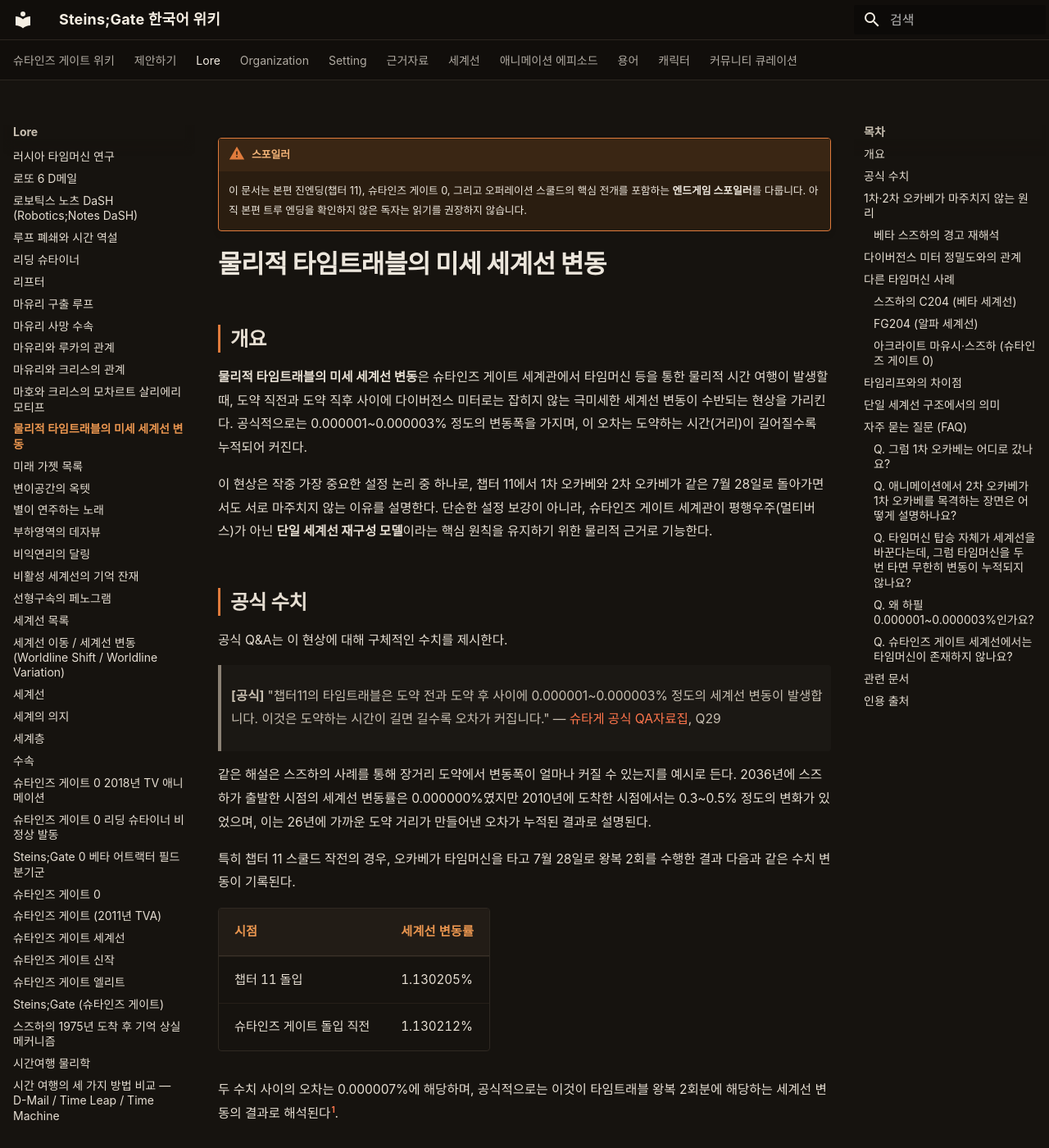
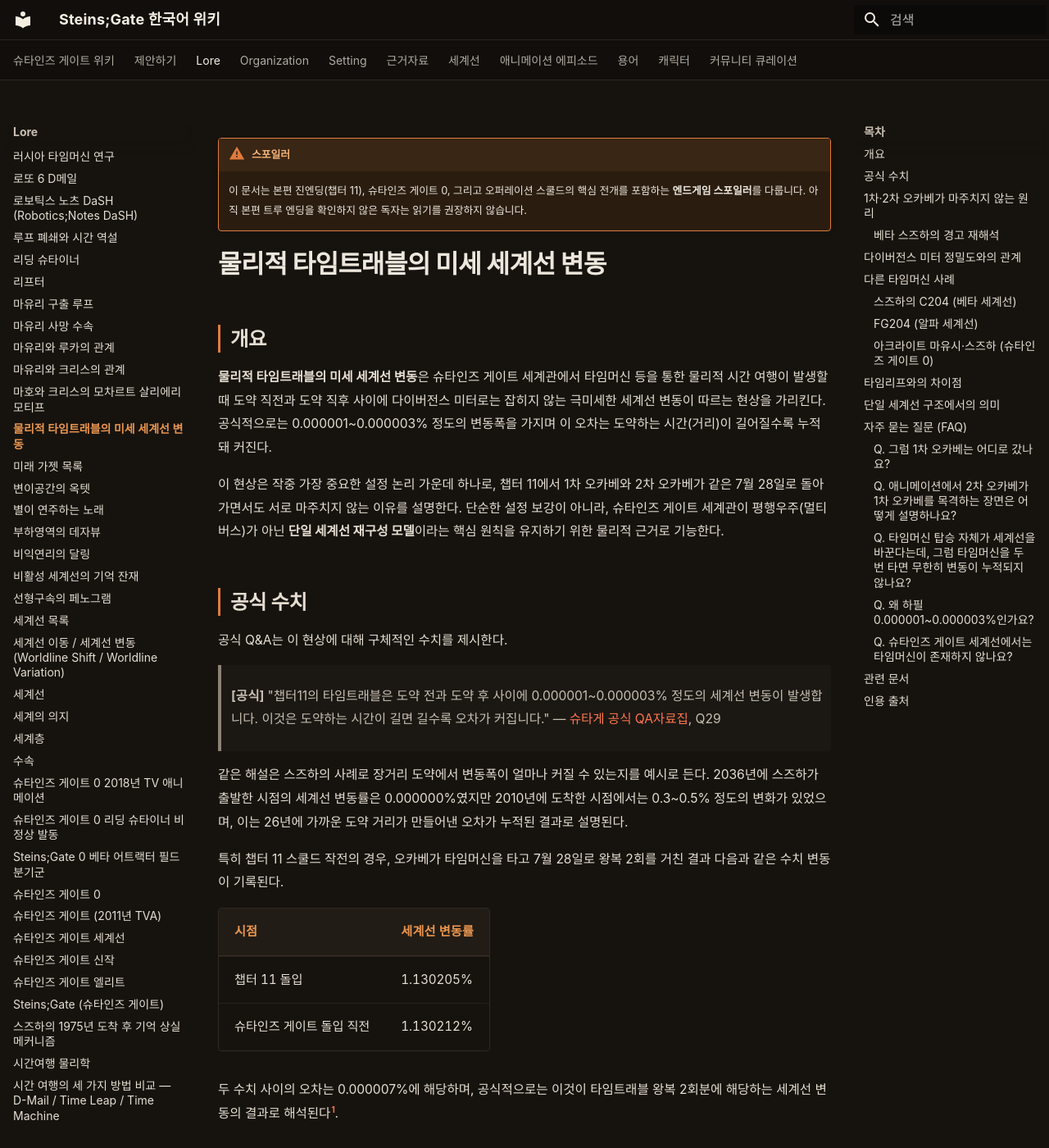
Before and after one commit to sgwiki/sgwiki.github.io, an MkDocs documentation site: the page built from wiki/lore/물리적-타임트래블의-미세-세계선-변동.md, in a window 1280 px wide and 1400 px high. Shown: the whole window at 82% size. Built offline with MkDocs 1.6.1 and Material for MkDocs 9.7.7, drawn with Linux system fonts in a browser that asks for light colours; some web fonts are replaced; some of the changed text lies outside the part shown.

Commit message:
chore(wiki): 물리적-타임트래블의-미세-세계선-변동 정비 — restructurer frontmatter 보강(title·category·tags 5)+본문 중간 중복 각주 정의 [^1][^2][^3][^4] 4건 제거(## 인용 출처 절의 정의와 중복 해소, 인라인 참조는 유지)·rewriter VOCAB '수속(convergence)' 영어 병기 제거 1건·humanize 12건(번역투 쉼표 4·번역투 'through' 1·자동화 피동 2·추상주어+만능동사 1·결론 요약 관용구 2·지시 반복 2)·사실·스포일러(endgame)·수치(0.000001~0.000003%·0.000000%~0.3~0.5%·26년·1.130205%·1.130212%·0.000007%·2025년·2010년·15년·챕터 11·7월 28일·2036년)·고유명사(오카베·스즈하·마유시·카가리·IBN 5100·SERN·C204·오퍼레이션 아크라이트·어트랙터 필드·다이버전스 미터) 불변·각주 [^1][^2][^3][^4] 불변·quote_protect pass(4/4)·fact_guard pass(0 violations)·sanitizer pass·linker pass(16 ok·broken 0)
Co-Authored-By: Claude Opus 4.6 <noreply@anthropic.com>

```diff
--- a/wiki/lore/물리적-타임트래블의-미세-세계선-변동.md
+++ b/wiki/lore/물리적-타임트래블의-미세-세계선-변동.md
@@ -1,6 +1,9 @@
 ---
+title: 물리적 타임트래블의 미세 세계선 변동
+category: lore
+tags: [세계선, 타임머신, 타임리프, 다이버전스 미터, 오퍼레이션 스쿨드]
 spoiler: endgame
-description: "물리적 타임트래블의 미세 세계선 변동은 슈타인즈 게이트 세계관에서 타임머신 등을 통한 물리적 시간 여행이 발생할 때, 도약 직전과 도약 직후 사이에 다이버전스 미터로는 잡히지 않는 극미세한 세계선 변동이 수반되는 현상을 가리킨다."
+description: "물리적 타임트래블의 미세 세계선 변동은 슈타인즈 게이트 세계관에서 타임머신 등을 통한 물리적 시간 여행이 발생할 때 도약 직전과 도약 직후 사이에 다이버전스 미터로는 잡히지 않는 극미세한 세계선 변동이 따르는 현상을 가리킨다."
 ---
 
 !!! warning "스포일러"
@@ -10,9 +13,9 @@ description: "물리적 타임트래블의 미세 세계선 변동은 슈타인
 
 ## 개요
 
-**물리적 타임트래블의 미세 세계선 변동**은 슈타인즈 게이트 세계관에서 타임머신 등을 통한 물리적 시간 여행이 발생할 때, 도약 직전과 도약 직후 사이에 다이버전스 미터로는 잡히지 않는 극미세한 세계선 변동이 수반되는 현상을 가리킨다. 공식적으로는 0.000001~0.000003% 정도의 변동폭을 가지며, 이 오차는 도약하는 시간(거리)이 길어질수록 누적되어 커진다.
+**물리적 타임트래블의 미세 세계선 변동**은 슈타인즈 게이트 세계관에서 타임머신 등을 통한 물리적 시간 여행이 발생할 때 도약 직전과 도약 직후 사이에 다이버전스 미터로는 잡히지 않는 극미세한 세계선 변동이 따르는 현상을 가리킨다. 공식적으로는 0.000001~0.000003% 정도의 변동폭을 가지며 이 오차는 도약하는 시간(거리)이 길어질수록 누적돼 커진다.
 
-이 현상은 작중 가장 중요한 설정 논리 중 하나로, 챕터 11에서 1차 오카베와 2차 오카베가 같은 7월 28일로 돌아가면서도 서로 마주치지 않는 이유를 설명한다. 단순한 설정 보강이 아니라, 슈타인즈 게이트 세계관이 평행우주(멀티버스)가 아닌 **단일 세계선 재구성 모델**이라는 핵심 원칙을 유지하기 위한 물리적 근거로 기능한다.
+이 현상은 작중 가장 중요한 설정 논리 가운데 하나로, 챕터 11에서 1차 오카베와 2차 오카베가 같은 7월 28일로 돌아가면서도 서로 마주치지 않는 이유를 설명한다. 단순한 설정 보강이 아니라, 슈타인즈 게이트 세계관이 평행우주(멀티버스)가 아닌 **단일 세계선 재구성 모델**이라는 핵심 원칙을 유지하기 위한 물리적 근거로 기능한다.
 
 ## 공식 수치
 
@@ -20,9 +23,9 @@ description: "물리적 타임트래블의 미세 세계선 변동은 슈타인
 
 > **[공식]** "챕터11의 타임트래블은 도약 전과 도약 후 사이에 0.000001~0.000003% 정도의 세계선 변동이 발생합니다. 이것은 도약하는 시간이 길면 길수록 오차가 커집니다." — [슈타게 공식 QA자료집](../근거자료/공식/qa-자료집.md), Q29
 
-같은 해설은 스즈하의 사례를 통해 장거리 도약에서 변동폭이 얼마나 커질 수 있는지를 예시로 든다. 2036년에 스즈하가 출발한 시점의 세계선 변동률은 0.000000%였지만 2010년에 도착한 시점에서는 0.3~0.5% 정도의 변화가 있었으며, 이는 26년에 가까운 도약 거리가 만들어낸 오차가 누적된 결과로 설명된다.
+같은 해설은 스즈하의 사례로 장거리 도약에서 변동폭이 얼마나 커질 수 있는지를 예시로 든다. 2036년에 스즈하가 출발한 시점의 세계선 변동률은 0.000000%였지만 2010년에 도착한 시점에서는 0.3~0.5% 정도의 변화가 있었으며, 이는 26년에 가까운 도약 거리가 만들어낸 오차가 누적된 결과로 설명된다.
 
-특히 챕터 11 스쿨드 작전의 경우, 오카베가 타임머신을 타고 7월 28일로 왕복 2회를 수행한 결과 다음과 같은 수치 변동이 기록된다.
+특히 챕터 11 스쿨드 작전의 경우, 오카베가 타임머신을 타고 7월 28일로 왕복 2회를 거친 결과 다음과 같은 수치 변동이 기록된다.
 
 | 시점 | 세계선 변동률 |
 |---|---|
@@ -30,8 +33,6 @@ description: "물리적 타임트래블의 미세 세계선 변동은 슈타인
 | 슈타인즈 게이트 돌입 직전 | 1.130212% |
 
 두 수치 사이의 오차는 0.000007%에 해당하며, 공식적으로는 이것이 타임트래블 왕복 2회분에 해당하는 세계선 변동의 결과로 해석된다[^1].
-
-[^1]: [슈타게 공식 QA자료집](../근거자료/공식/qa-자료집.md) — Q29 노트. 챕터 11 돌입 시 1.130205%, 슈타인즈 게이트 돌입 직전 1.130212%는 타임트래블 왕복 2회분의 세계선 변동 결과로 공식 해설됨.
 
 ## 1차·2차 오카베가 마주치지 않는 원리
 
@@ -41,9 +42,7 @@ description: "물리적 타임트래블의 미세 세계선 변동은 슈타인
 
 > **[팬 분석]** "오카베는 두 번째로 과거로 시간 여행을 하여, 이전의 시간 여행 루프(오카베[1st])를 새로운 루프(오카베[2nd])로 덮어씁니다. (중략) 우리 오카베는 두 번째 시도에서 다른 오카베의 첫 번째 시도를 대체하고 있다는 점에 유의하십시오. 동일한 세계선에 두 번의 시도를 위한 공간은 없습니다." — [The Mechanics of Steins;Gate v1.0.3](../근거자료/비공식/mechanics-of-steins-gate/ch3.md), §3.2[^2]
 
-이 해석의 핵심은 '동일한 세계선 안에는 두 번의 시도가 공존할 수 없다'는 점이다. 단일 세계선 재구성 모델에서는 한 시점에 활성 상태인 세계선이 하나뿐이므로, 2차 오카베가 7월 28일에 도착하는 순간 이미 1차 오카베가 있던 세계선은 비활성 세계선(inactive world line)으로 전환되고, 2차 오카베가 도착한 새로운 세계선이 활성화된다. 따라서 두 오카베가 물리적으로 충돌하는 일은 구조적으로 발생하지 않는다.
-
-[^2]: [The Mechanics of Steins;Gate v1.0.3](../근거자료/비공식/mechanics-of-steins-gate/ch3.md) "스쿨드 작전" 절. 오카베[1st]와 오카베[2nd]가 동일 세계선에 공존할 수 없다는 점, 새 루프가 이전 루프를 덮어쓴다는 해석을 제시.
+핵심은 '동일한 세계선 안에는 두 번의 시도가 공존할 수 없다'는 점이다. 단일 세계선 재구성 모델에서는 한 시점에 활성 상태인 세계선이 하나뿐이므로, 2차 오카베가 7월 28일에 도착하는 순간 이미 1차 오카베가 있던 세계선은 비활성 세계선(inactive world line)으로 전환되고 2차 오카베가 도착한 새로운 세계선이 활성화된다. 따라서 두 오카베가 물리적으로 충돌하는 일은 구조적으로 발생하지 않는다.
 
 ### 베타 스즈하의 경고 재해석
 
@@ -55,13 +54,13 @@ description: "물리적 타임트래블의 미세 세계선 변동은 슈타인
 
 공식 Q&A의 0.000001~0.000003%라는 수치는 다이버전스 미터의 표시 한계와 밀접하게 연결된다. 작중 등장하는 다이버전스 미터는 소수점 이하 6자리까지만 표시한다(예: 1.130205%). 그 아래 자리의 변동은 사용자에게 보이지 않는다.
 
-이 때문에 다음과 같은 현상이 발생한다.
+그래서 다음 현상이 나타난다.
 
 - 스즈하가 말하는 타임리프 직후의 미세한 변동은 "다이버전스 미터에 0.000001% 이상 등록되지 않을 것"이며, 아주 사소한 변화는 아예 오차로 나타나지 않는 경우도 있다.
 - 챕터 11의 왕복 2회 변동 폭(0.000007%)은 6자리 표시 한계 바로 아래 수준이므로, 1.130205%와 1.130212%는 사용자에게는 다른 좌표로 보이지만 실제 활성 세계선은 그 사이에서 더 미세하게 흔들리고 있을 수 있다.
 - 알파 세계선에서 오카베가 여러 차례 타임리프를 반복해도 리딩 슈타이너가 발동하지 않는 경우가 있는데, 이는 변동폭이 리딩 슈타이너의 발동 역치 아래이기 때문으로 해석된다.
 
-정리하면, 다이버전스 미터의 6자리 표시는 '관측 가능한 좌표'이지 '세계선의 실제 정밀 좌표'가 아니다. 물리적 타임트래블의 미세 변동은 바로 이 관측 한계 아래에서 일어나는, 사용자에게 보이지 않는 세계선 이동인 셈이다.
+다이버전스 미터의 6자리 표시는 '관측 가능한 좌표'이지 '세계선의 실제 정밀 좌표'가 아니다. 물리적 타임트래블의 미세 변동은 바로 이 관측 한계 아래에서 일어나는, 사용자에게 보이지 않는 세계선 이동인 셈이다.
 
 ## 다른 타임머신 사례
 
@@ -79,7 +78,7 @@ C204는 'Cristina'의 이니셜을 딴 이름으로, 그 기초 이론은 SERN
 
 ### 아크라이트 마유시·스즈하 (슈타인즈 게이트 0)
 
-슈타인즈 게이트 0 말미에서 마유시와 스즈하가 타임머신을 타고 과거로 향하는 오퍼레이션 아크라이트 역시 같은 원칙의 적용을 받는다. 이 경우에도 탑승 직후 미세한 세계선 변동이 수반되며, 이는 카가리의 존재 여부나 마유시의 과거 행적이 도착지 세계선의 사건 전개와 어떻게 맞물리는지를 설명하는 근거로 작용한다.
+슈타인즈 게이트 0 말미에서 마유시와 스즈하가 타임머신을 타고 과거로 향하는 오퍼레이션 아크라이트 역시 같은 원칙의 적용을 받는다. 이 경우에도 탑승 직후 미세한 세계선 변동이 따르며, 이는 카가리의 존재 여부나 마유시의 과거 행적이 도착지 세계선의 사건 전개와 어떻게 맞물리는지를 설명하는 근거로 작용한다.
 
 ## 타임리프와의 차이점
 
@@ -89,11 +88,9 @@ C204는 'Cristina'의 이니셜을 딴 이름으로, 그 기초 이론은 SERN
 
 반면 물리적 타임트래블은 사람 자체가 과거로 이동하기 때문에, 도착이라는 사건 자체가 해당 시점의 역사에 새로운 요소로 추가된다. 도약 거리도 훨씬 길기 때문에(예: 2025년에서 2010년으로 15년), 누적되는 오차도 그만큼 커진다.
 
-정리하면, 타임리프는 도약 거리가 짧아 변동이 거의 관측 한계 아래로 떨어지지만, 물리적 타임트래블은 도약 거리가 길고 도착이라는 물리적 사건이 역사에 직접 삽입되기 때문에 미세 변동이 더 크게 누적된다.
+타임리프는 도약 거리가 짧아 변동이 거의 관측 한계 아래로 떨어지지만, 물리적 타임트래블은 도약 거리가 길고 도착이라는 물리적 사건이 역사에 직접 삽입되기 때문에 미세 변동이 더 크게 누적된다.
 
 > **[팬 분석]** "타임 리프가 활성 세계선에 미치는 영향은 간단합니다. 발신자의 메모리 데이터는 다른 세계선의 지정된 시간에 도착하며, 그 다음 활성화됩니다. (중략) 새로운 세계선은 이전 세계선과 약간만 다를 것이므로, 타임 리퍼는 자신이 미리 알고 있는 사건에 계속해서 변화를 주어 추가적인 세계선 이동을 일으킬 수 있습니다." — [The Mechanics of Steins;Gate v1.0.3](../근거자료/비공식/mechanics-of-steins-gate/ch2.md), §2.2.3[^3]
-
-[^3]: 같은 논문 §2.2.3 "타임 리프" 절. 타임 리프의 세계선 이동 메커니즘이 물리적 타임트래블과 동일한 원리이되 도약 거리·물리적 도착 사건의 차이로 변동폭이 달라진다는 점을 설명.
 
 ## 단일 세계선 구조에서의 의미
 
@@ -109,8 +106,6 @@ C204는 'Cristina'의 이니셜을 딴 이름으로, 그 기초 이론은 SERN
 
 > **[팬 분석]** "물리적 시간 여행은 전통적인 타임머신을 사용하여 사람을 과거로 이동시키는 것을 말합니다. 시간 여행자는 자신이 출발한 세계선과 다른 세계선에 도착하게 되며, 이는 활성 세계선의 변화에 해당합니다." — [The Mechanics of Steins;Gate v1.0.3](../근거자료/비공식/mechanics-of-steins-gate/ch2.md), §2.2.4[^4]
 
-[^4]: 같은 논문 §2.2.4 "물리적 시간 여행" 절. 물리적 시간 여행이 세계선 변화를 수반하며 시간 여행자가 출발 세계선과 다른 세계선에 도착한다는 점을 명시.
-
 이 세 가지 원칙이 결합되면, "1차와 2차 오카베가 다른 세계선에 도착한다"는 진술은 곧 "두 오카베가 평행우주에서 동시에 살고 있는 것이 아니다"라는 결론으로 직결된다. 2차 오카베가 활성화시킨 세계선 위에서 1차 오카베의 행적은 '이미 일어났지만 현재는 비활성인 사건'으로 남을 뿐이다.
 
 ## 자주 묻는 질문 (FAQ)
```
Also changed, not shown: other parts of wiki/lore/물리적-타임트래블의-미세-세계선-변동.md (+1 -1 lines).
